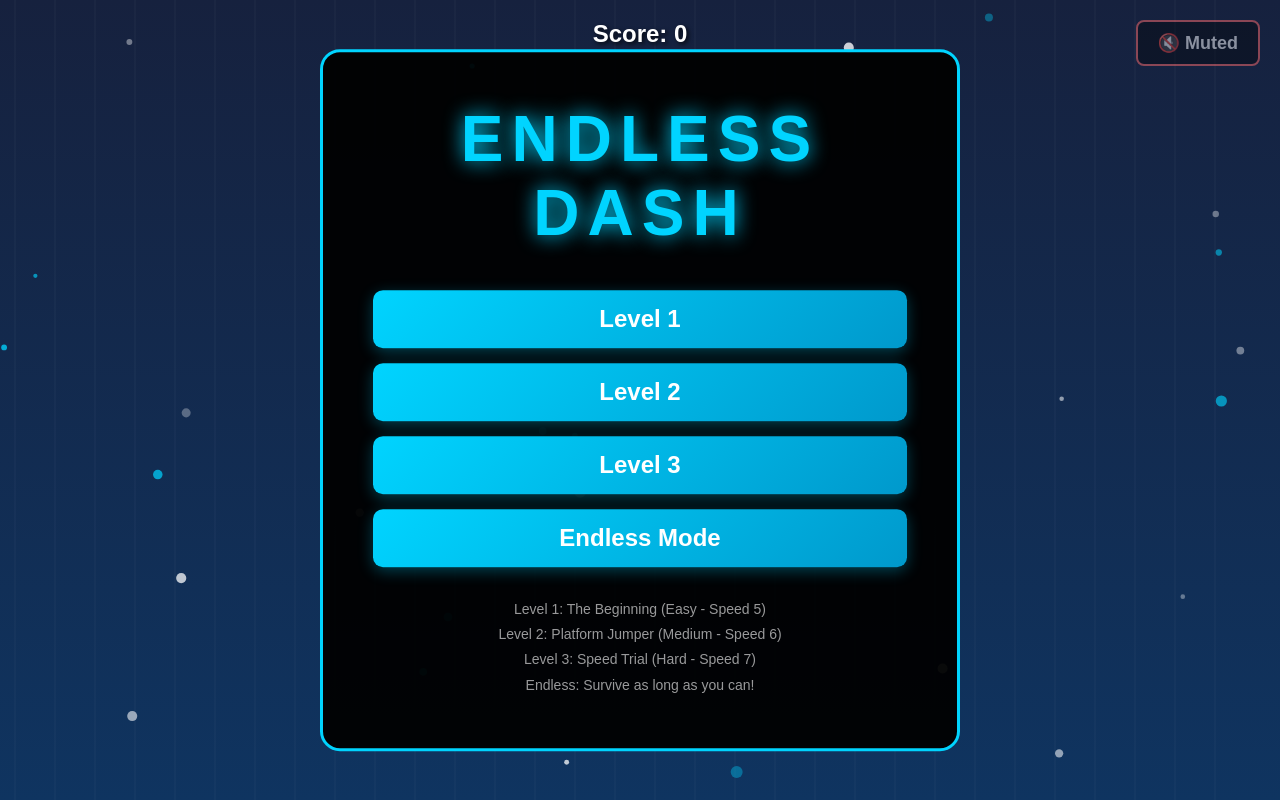
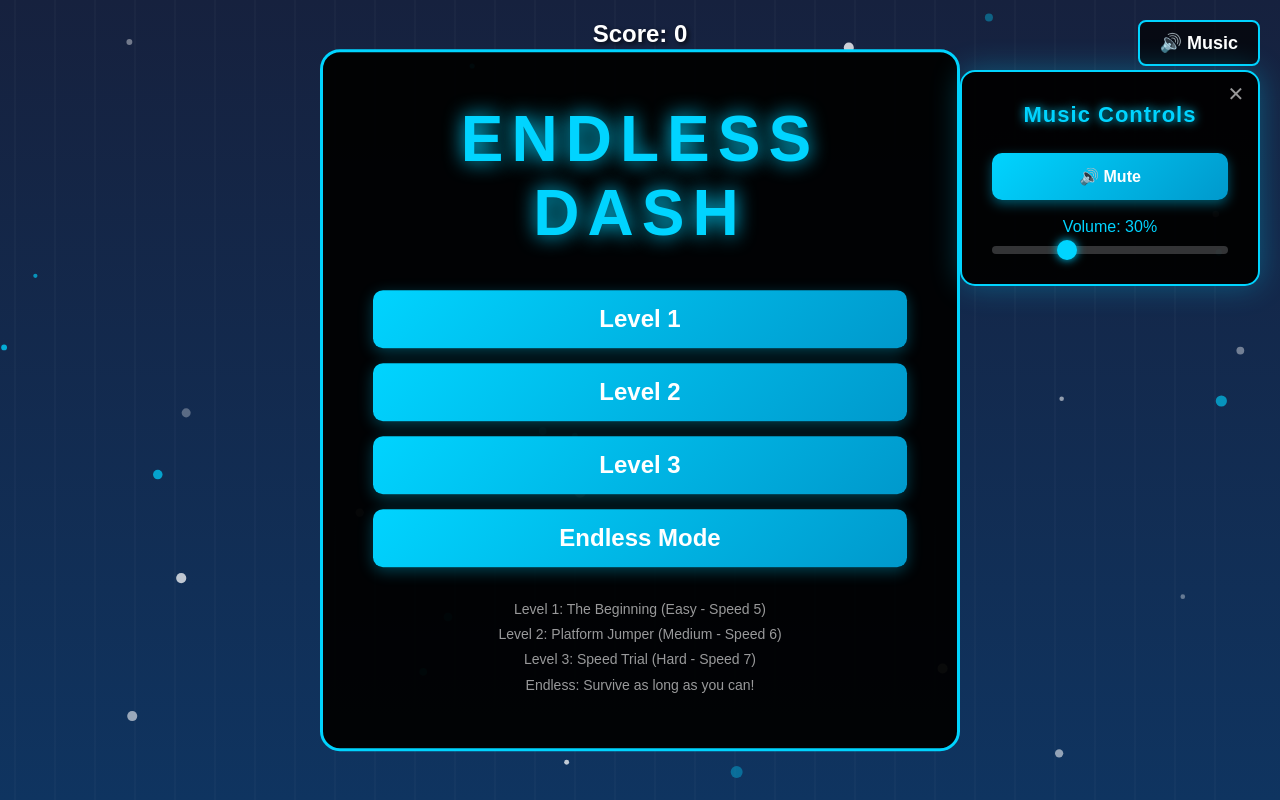
Before and after one commit to NParfenov/endless-dash, a plain HTML site: page index.html in a window 1280 px wide. Both pictures are taken after a click on the button "🔊 Music". Drawn offline with Linux system fonts and the light colour scheme.

Commit message:
Added music volume settings

```diff
--- a/game.js
+++ b/game.js
@@ -262,6 +262,7 @@ const Game = {
         endlessMusic: null,
         currentMusic: null,
         enabled: true,
+        volume: 0.3, // Default volume (0.0 to 1.0)
 
         init() {
             try {
@@ -279,11 +280,11 @@ const Game = {
                 this.endlessMusic.loop = true;
 
                 // Set volume
-                this.menuMusic.volume = 0.3;
-                this.level1Music.volume = 0.3;
-                this.level2Music.volume = 0.3;
-                this.level3Music.volume = 0.3;
-                this.endlessMusic.volume = 0.3;
+                this.menuMusic.volume = this.volume;
+                this.level1Music.volume = this.volume;
+                this.level2Music.volume = this.volume;
+                this.level3Music.volume = this.volume;
+                this.endlessMusic.volume = this.volume;
             } catch (error) {
                 console.log('Music initialization failed:', error);
                 this.enabled = false;
@@ -326,11 +327,8 @@ const Game = {
 
         toggle() {
             this.enabled = !this.enabled;
-            const musicBtn = document.getElementById('musicToggle');
 
             if (this.enabled) {
-                musicBtn.textContent = '🔊 Music';
-                musicBtn.classList.remove('muted');
                 // Resume music based on current game state
                 if (gameState === 'menu') {
                     this.play('menu');
@@ -340,10 +338,23 @@ const Game = {
                     this.play('endless');
                 }
             } else {
-                musicBtn.textContent = '🔇 Muted';
-                musicBtn.classList.add('muted');
                 this.stop();
             }
+        },
+
+        setVolume(value) {
+            // value should be 0-100, convert to 0.0-1.0
+            this.volume = value / 100;
+
+            // Update all tracks
+            if (this.menuMusic) this.menuMusic.volume = this.volume;
+            if (this.level1Music) this.level1Music.volume = this.volume;
+            if (this.level2Music) this.level2Music.volume = this.volume;
+            if (this.level3Music) this.level3Music.volume = this.volume;
+            if (this.endlessMusic) this.endlessMusic.volume = this.volume;
+
+            // Save to localStorage
+            localStorage.setItem('endlessDashVolume', value);
         }
     },
 
@@ -811,6 +822,16 @@ const Game = {
 
 // Initialize music on page load
 Game.audio.init();
+
+// Load saved volume from localStorage
+const savedVolume = localStorage.getItem('endlessDashVolume');
+if (savedVolume !== null) {
+    const volumeValue = parseInt(savedVolume);
+    document.getElementById('volumeSlider').value = volumeValue;
+    document.getElementById('volumeValue').textContent = volumeValue;
+    Game.audio.setVolume(volumeValue);
+}
+
 // Start menu music after user interaction (required by browsers)
 let menuMusicStarted = false;
 document.addEventListener('click', function initMenuMusic() {
@@ -1054,8 +1075,36 @@ document.addEventListener('keyup', (e) => {
 // BUTTON HANDLERS
 // ===================================
 
-// Music toggle button
-document.getElementById('musicToggle').addEventListener('click', () => Game.audio.toggle());
+// Music toggle button - opens popup
+document.getElementById('musicToggle').addEventListener('click', () => {
+    const popup = document.getElementById('musicControlPopup');
+    popup.style.display = popup.style.display === 'block' ? 'none' : 'block';
+});
+
+// Close popup button
+document.getElementById('closeMusicPopup').addEventListener('click', () => {
+    document.getElementById('musicControlPopup').style.display = 'none';
+});
+
+// Toggle music mute button inside popup
+document.getElementById('toggleMusicBtn').addEventListener('click', () => {
+    Game.audio.toggle();
+    const btn = document.getElementById('toggleMusicBtn');
+    if (Game.audio.enabled) {
+        btn.textContent = '🔊 Mute';
+        btn.classList.remove('muted');
+    } else {
+        btn.textContent = '🔇 Unmute';
+        btn.classList.add('muted');
+    }
+});
+
+// Volume slider
+document.getElementById('volumeSlider').addEventListener('input', (e) => {
+    const value = e.target.value;
+    document.getElementById('volumeValue').textContent = value;
+    Game.audio.setVolume(value);
+});
 
 // Restart button
 document.getElementById('restartBtn').addEventListener('click', () => {
--- a/index.html
+++ b/index.html
@@ -34,6 +34,21 @@
     <!-- Music Control -->
     <button id="musicToggle" class="music-btn">🔊 Music</button>
 
+    <!-- Music Control Popup -->
+    <div id="musicControlPopup" class="music-popup">
+        <button id="closeMusicPopup" class="close-popup-btn">✕</button>
+        <div class="music-popup-content">
+            <h3>Music Controls</h3>
+            <div class="music-popup-controls">
+                <button id="toggleMusicBtn" class="control-btn">🔊 Mute</button>
+                <div id="volumeControl">
+                    <label for="volumeSlider">Volume: <span id="volumeValue">30</span>%</label>
+                    <input type="range" id="volumeSlider" min="0" max="100" value="30">
+                </div>
+            </div>
+        </div>
+    </div>
+
     <!-- Instructions -->
     <div id="instructions">
         Click or Tap to Jump!
--- a/style.css
+++ b/style.css
@@ -66,6 +66,154 @@ body {
     font-size: 14px;
     color: rgba(255, 255, 255, 0.6);
     line-height: 1.8;
+}
+
+/* ===================================
+   MUSIC CONTROL POPUP
+   =================================== */
+
+.music-popup {
+    position: fixed;
+    top: 70px;
+    right: 20px;
+    background: rgba(0, 0, 0, 0.95);
+    border: 2px solid #00d4ff;
+    border-radius: 15px;
+    padding: 30px;
+    z-index: 100;
+    display: none;
+    min-width: 300px;
+    box-shadow: 0 0 30px rgba(0, 212, 255, 0.3);
+}
+
+.music-popup-content {
+    position: relative;
+}
+
+.music-popup-content h3 {
+    margin: 0 0 25px 0;
+    color: #00d4ff;
+    font-size: 22px;
+    text-align: center;
+    text-shadow: 0 0 10px #00d4ff;
+    letter-spacing: 1px;
+}
+
+.music-popup-controls {
+    display: flex;
+    flex-direction: column;
+    gap: 18px;
+}
+
+.control-btn {
+    background: linear-gradient(135deg, #00d4ff, #0099cc);
+    border: none;
+    padding: 14px 28px;
+    font-size: 16px;
+    color: white;
+    border-radius: 10px;
+    cursor: pointer;
+    font-weight: bold;
+    transition: all 0.2s;
+    box-shadow: 0 4px 12px rgba(0, 212, 255, 0.4);
+}
+
+.control-btn:hover {
+    transform: translateY(-2px);
+    box-shadow: 0 6px 18px rgba(0, 212, 255, 0.6);
+}
+
+.control-btn:active {
+    transform: translateY(0);
+}
+
+.control-btn.muted {
+    background: linear-gradient(135deg, #ff6b6b, #cc5555);
+    box-shadow: 0 4px 12px rgba(255, 107, 107, 0.4);
+}
+
+.control-btn.muted:hover {
+    box-shadow: 0 6px 18px rgba(255, 107, 107, 0.6);
+}
+
+.close-popup-btn {
+    position: absolute;
+    top: 8px;
+    right: 8px;
+    background: transparent;
+    border: none;
+    padding: 0;
+    width: 28px;
+    height: 28px;
+    font-size: 20px;
+    color: rgba(255, 255, 255, 0.6);
+    cursor: pointer;
+    transition: all 0.2s;
+    display: flex;
+    align-items: center;
+    justify-content: center;
+    border-radius: 4px;
+}
+
+.close-popup-btn:hover {
+    background: rgba(255, 255, 255, 0.1);
+    color: #fff;
+    transform: rotate(90deg);
+}
+
+#volumeControl {
+    display: flex;
+    flex-direction: column;
+    gap: 10px;
+}
+
+#volumeControl label {
+    font-size: 16px;
+    color: #00d4ff;
+    text-align: center;
+}
+
+#volumeSlider {
+    width: 100%;
+    height: 8px;
+    border-radius: 5px;
+    background: rgba(255, 255, 255, 0.2);
+    outline: none;
+    -webkit-appearance: none;
+    cursor: pointer;
+}
+
+#volumeSlider::-webkit-slider-thumb {
+    -webkit-appearance: none;
+    appearance: none;
+    width: 20px;
+    height: 20px;
+    border-radius: 50%;
+    background: #00d4ff;
+    cursor: pointer;
+    box-shadow: 0 0 10px #00d4ff;
+    transition: all 0.2s;
+}
+
+#volumeSlider::-webkit-slider-thumb:hover {
+    transform: scale(1.2);
+    box-shadow: 0 0 15px #00d4ff;
+}
+
+#volumeSlider::-moz-range-thumb {
+    width: 20px;
+    height: 20px;
+    border-radius: 50%;
+    background: #00d4ff;
+    cursor: pointer;
+    border: none;
+    box-shadow: 0 0 10px #00d4ff;
+    transition: all 0.2s;
+}
+
+#volumeSlider::-moz-range-thumb:hover {
+    transform: scale(1.2);
+    box-shadow: 0 0 15px #00d4ff;
 }
 
 /* ===================================
```
